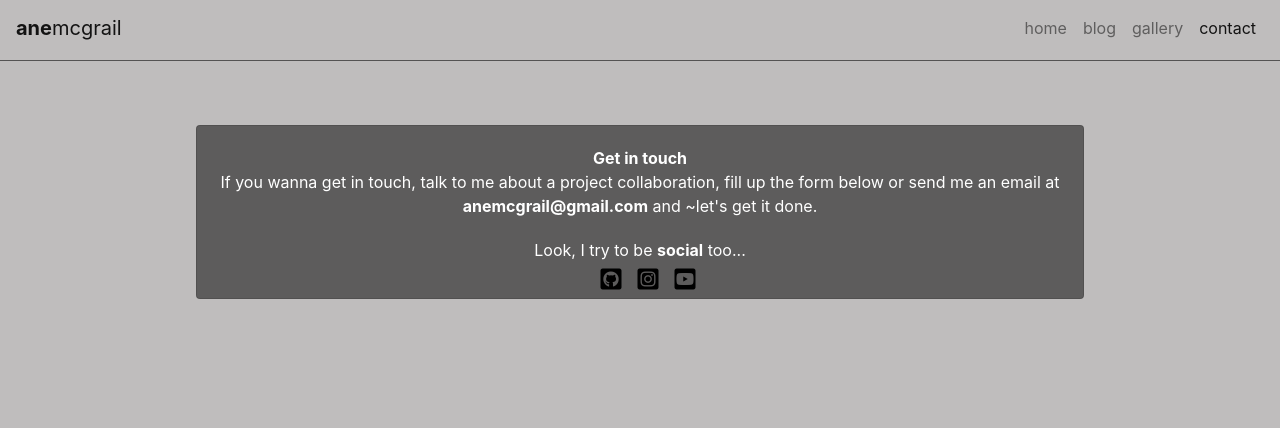
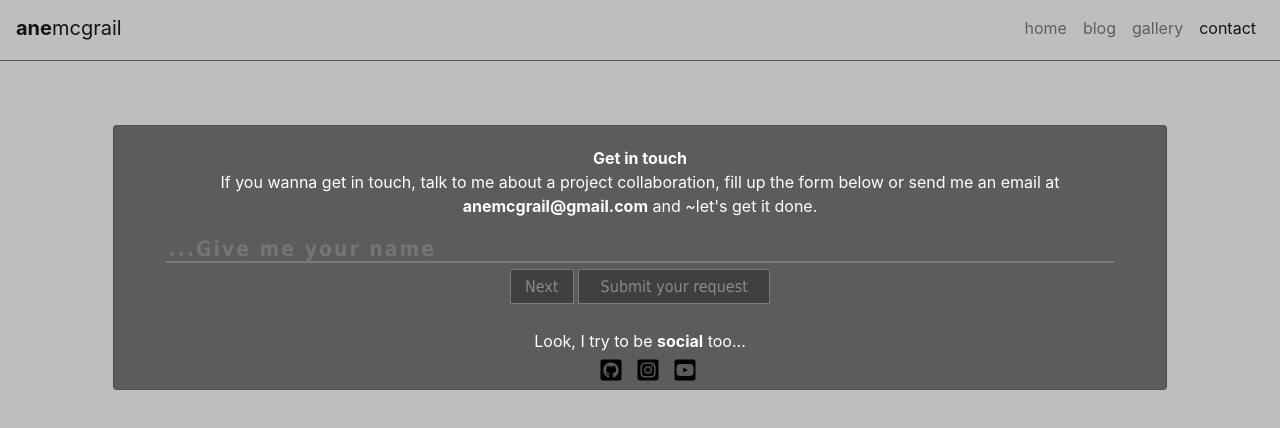
Before and after one commit to AneMcG/Personal_Journey, a plain HTML site: page contact.html in a window 1280 px wide. Drawn offline with nearby package versions, Linux system fonts and the light colour scheme.

Commit message:
added form

```diff
--- a/contact.html
+++ b/contact.html
@@ -67,13 +67,19 @@
     <!---------------------- Socials ----------------------->
     <!---------------------- Footer ----------------------->
     <div class="container">
-      <div class="card mx-auto" id="email-link" style="width: 80%">
+      <div class="card mx-auto" id="email-link" style="width: 95%">
         <div class="card-body">
             <span><strong>Get in touch</strong> </br>
             If you wanna get in touch, talk to me about a project collaboration,
             fill up the form below or send me an email at <strong>anemcgrail@gmail.com</strong>
             and ~let's get it done.</span>
         </div>
+        <form action="">
+            <input class="quick-search" type="text" name="search" value="" autocomplete="off" placeholder="...Give me your name">
+            </input>
+            <button class="next-button">Next</button>
+            <Button class="submit-button">Submit your request</Button>
+        </form>
             <div>
               <span>Look, I try to be <strong>social</strong> too...</span>
             </div>
--- a/src/style.css
+++ b/src/style.css
@@ -74,4 +74,40 @@ hr {
   -webkit-transform: scale(2.05);
 }
 
+.quick-search {
+  display: block;
+  margin: 0 auto;
+  width: 90%;
+  border-bottom: 2px solid #7a7a7a;
+  border-bottom-width: 2px;
+  border-width: 0 0 2px 0;
+  background-color: transparent;
+  height: 25px;
+  line-height: 25px;
+  font-size: 21px;
+  font-family: MontSerrat, Tahoma, Arial, sans-serif;
+  font-weight: 700;
+  color: #8a8a8a;
+  letter-spacing: 2px;
+}
+
+button {
+  height: 35px;
+  margin-top: 6px;
+  margin-bottom: 25px;
+  padding-top: 3px;
+  padding-bottom: 3px;
+  border: 1px solid #7a7a7a;
+  background-color: #3f3f3f;
+  color: #8a8a8a;
+  font-family: MontSerrat, Tahoma, Arial, sans-serif;
+}
+
+.next-button {
+  width: 4rem;
+}
+.submit-button {
+  width: 12rem;
+}
+
 /*# sourceMappingURL=style.css.map */
```
